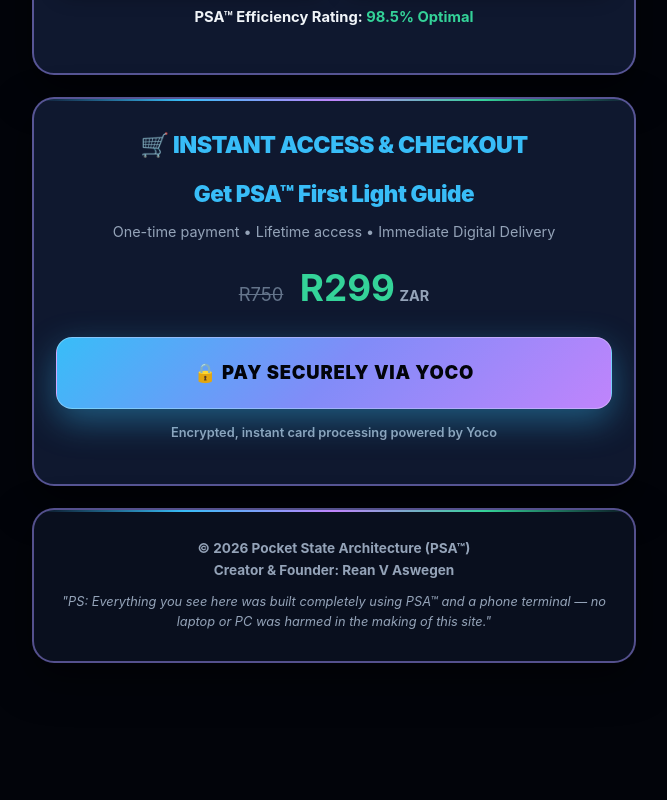
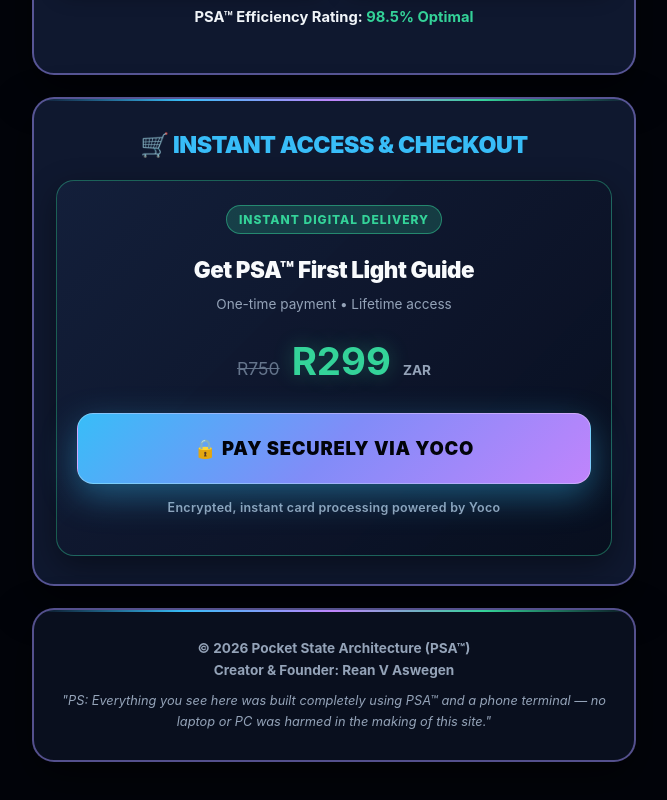
Before and after one commit to BUTTERfISH-STACK/psa-master-site, a website: page index.html in a window 1280 px wide. Shown: the part 2105-2905 px from the top of the page, without its empty margins (306-973 px from the left). Before the commit the page ends 2818 px from the top, so only its background shows below. Drawn offline with Linux system fonts and the light colour scheme.

Commit message:
Elevate checkout section UI styling for high-conversion design without altering links or functionality

```diff
--- a/index.html
+++ b/index.html
@@ -219,6 +219,37 @@
             cursor: pointer;
         }
 
+        .checkout-box {
+            background: linear-gradient(135deg, rgba(20, 32, 60, 0.9) 0%, rgba(8, 14, 30, 0.95) 100%);
+            border: 1px solid rgba(52, 211, 153, 0.4);
+            border-radius: 18px;
+            padding: 24px 20px;
+            margin-top: 16px;
+            box-shadow: 0 10px 30px rgba(0, 0, 0, 0.4);
+        }
+
+        .checkout-badge {
+            display: inline-block;
+            background: rgba(52, 211, 153, 0.2);
+            color: var(--accent-emerald);
+            border: 1px solid rgba(52, 211, 153, 0.5);
+            padding: 4px 12px;
+            border-radius: 20px;
+            font-size: 0.75rem;
+            font-weight: 800;
+            letter-spacing: 1px;
+            text-transform: uppercase;
+            margin-bottom: 12px;
+        }
+
+        .price-display {
+            display: flex;
+            align-items: baseline;
+            justify-content: center;
+            gap: 12px;
+            margin: 16px 0;
+        }
+
         .cta-btn {
             display: block;
             width: 100%;
@@ -376,11 +407,22 @@ termux@psa-node:~$ psa --status
 
         <section style="text-align: center;">
             <h3 class="majestic-section-title">🛒 Instant Access & Checkout</h3>
-            <h2 style="font-size: 1.4rem; margin: 8px 0; font-weight: 900;">Get PSA™ First Light Guide</h2>
-            <p style="font-size: 0.9rem; color: #94a3b8; margin: 0 0 14px 0;">One-time payment • Lifetime access • Immediate Digital Delivery</p>
-            <p style="margin: 16px 0;"><span style="text-decoration: line-through; color: #64748b; font-size: 1.15rem;">R750</span> <strong style="font-size: 2.3rem; color: var(--accent-emerald); margin-left: 12px;">R299</strong> <span style="font-size: 0.9rem; color: #94a3b8; font-weight: 700;">ZAR</span></p>
-            <a href="https://pay.yoco.com/r/4qDrvx" target="_blank" rel="noopener noreferrer" class="cta-btn">🔒 Pay Securely via Yoco</a>
-            <p style="font-size: 0.8rem; margin-top: 14px; color: #94a3b8; font-weight: 600;">Encrypted, instant card processing powered by Yoco</p>
+
+            <div class="checkout-box">
+                <div class="checkout-badge">Instant Digital Delivery</div>
+                <h2 style="font-size: 1.4rem; margin: 6px 0; font-weight: 900; color: #f8fafc;">Get PSA™ First Light Guide</h2>
+                <p style="font-size: 0.85rem; color: #94a3b8; margin: 0 0 12px 0;">One-time payment • Lifetime access</p>
+
+                <div class="price-display">
+                    <span style="text-decoration: line-through; color: #64748b; font-size: 1.1rem;">R750</span>
+                    <strong style="font-size: 2.4rem; color: var(--accent-emerald); text-shadow: 0 0 20px rgba(52,211,153,0.3);">R299</strong>
+                    <span style="font-size: 0.85rem; color: #94a3b8; font-weight: 700;">ZAR</span>
+                </div>
+
+                <a href="https://pay.yoco.com/r/4qDrvx" target="_blank" rel="noopener noreferrer" class="cta-btn">🔒 Pay Securely via Yoco</a>
+
+                <p style="font-size: 0.78rem; margin-top: 14px; color: #94a3b8; font-weight: 600; letter-spacing: 0.3px;">Encrypted, instant card processing powered by Yoco</p>
+            </div>
         </section>
 
         <footer>
@@ -394,10 +436,7 @@ termux@psa-node:~$ psa --status
         function updateMetrics(val) {
             const count = parseInt(val);
 
-            // Update slider label
             document.getElementById('slider-val-label').textContent = count + (count === 1 ? ' Client' : ' Clients');
-
-            // Update metric cards
             document.getElementById('val-clients').textContent = count + (count === 1 ? ' Client' : ' Clients');
 
             const saasTotal = count * 3500;
@@ -406,7 +445,6 @@ termux@psa-node:~$ psa --status
             const capitalTotal = saasTotal * 12;
             document.getElementById('val-capital').textContent = 'R' + capitalTotal.toLocaleString();
 
-            // Dynamic margin calculation climbing towards 99.9%
             const margin = Math.min(99.9, 98.5 + (count * 0.025)).toFixed(1);
             document.getElementById('val-margin').textContent = margin + '%';
         }
```
